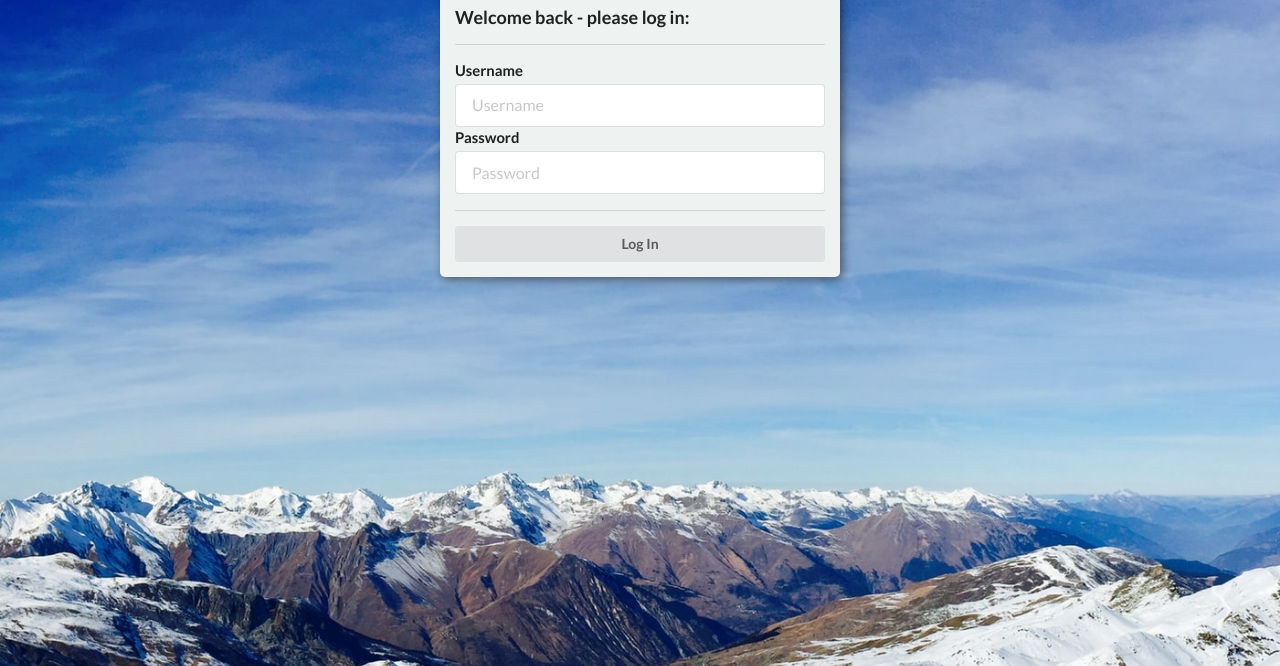
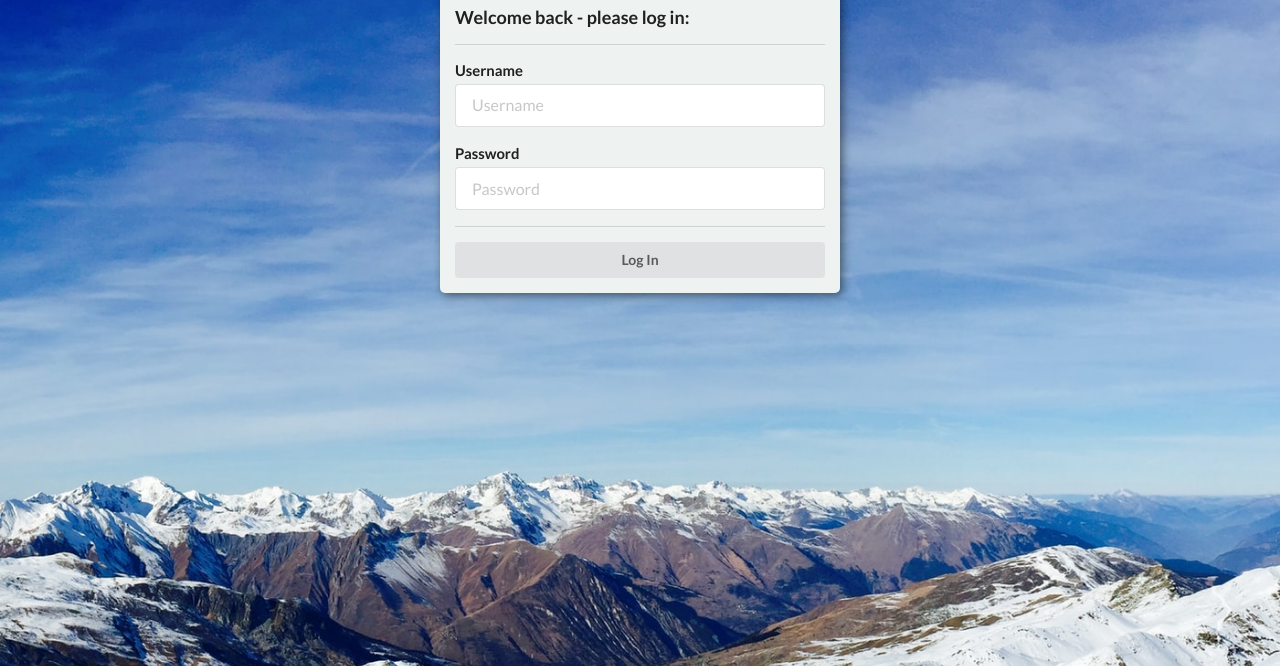
Before and after one commit to billy-zeng/snow-day, a website: page views/login.html in a window 1280 px wide. Shown: the part 164-830 px from the top of the page. Drawn offline with nearby package versions, Linux system fonts and the light colour scheme.

Commit message:
makes login and signup form display uniform.

```diff
--- a/views/login.html
+++ b/views/login.html
@@ -27,12 +27,13 @@
       <section class="logoblock">
         <h1>SnowDay<i class="snowflake outline icon"></i></h1>
       </section>
+
       <h3>Welcome back - please log in:</h3>
       <div class="ui divider"></div>
+
       <form class="ui large form" id="loginForm">
-        <!-- <div class="fields"> -->
         <div class="field">
-          <label for="username"> Username</label>
+          <label for="username">Username</label>
           <input
             type="text"
             id="username"
@@ -40,8 +41,8 @@
             placeholder="Username"
             data-name="username"
           />
-          <!-- </div> -->
-          <!-- <div class="field"> -->
+        </div>
+        <div class="field">
           <label for="password">Password</label>
           <input
             type="password"
@@ -50,7 +51,6 @@
             placeholder="Password"
             data-name="password"
           />
-          <!-- </div> -->
         </div>
         <div class="ui divider"></div>
 
```
Also changed, not shown: views/signup.html (+3 -1 lines).
